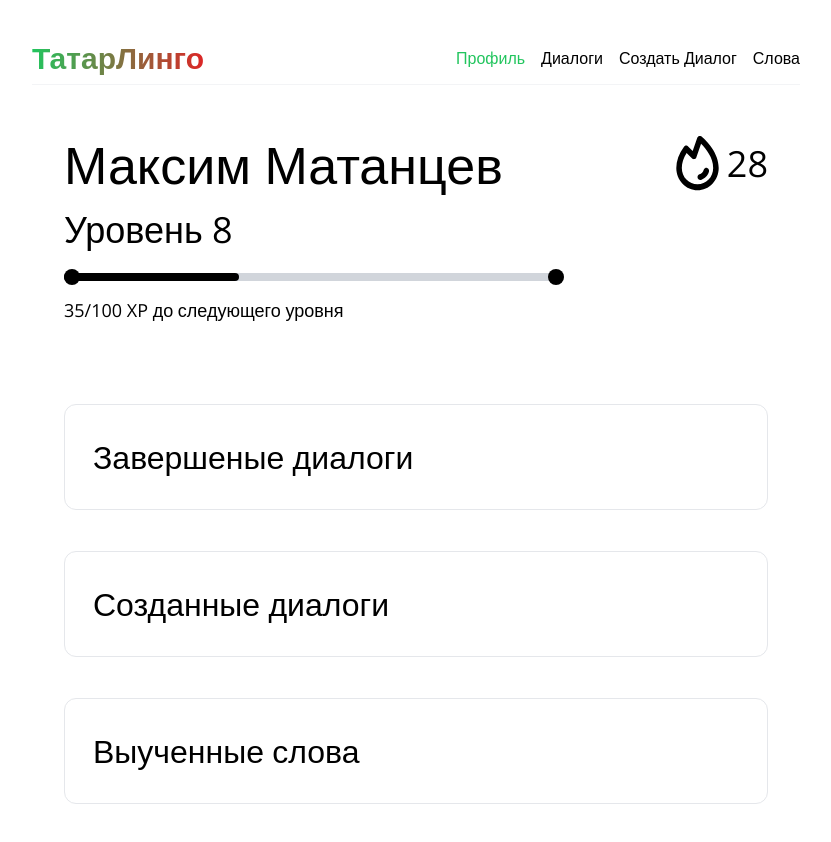
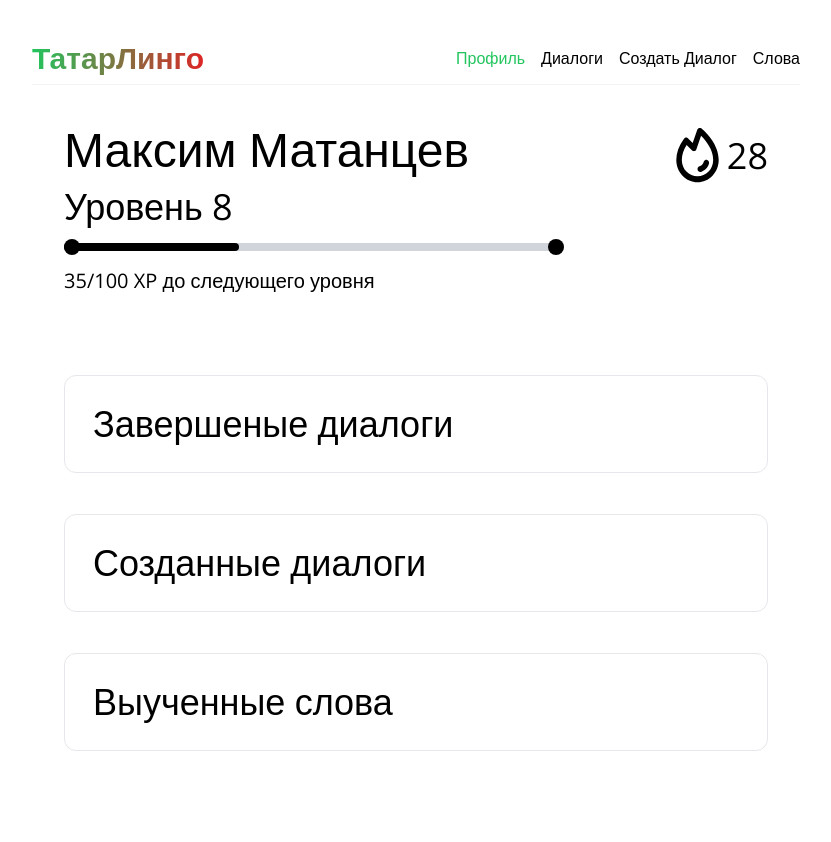
Before and after one commit to nikolina2k/language-app-front, a React (Vite) app: page / in a window 1280 px wide. Shown: the top 842 px of the page, without its empty margins (224-1055 px from the left). Built offline with nearby package versions, Linux system fonts and the light colour scheme.

Commit message:
Fix css styles to tailwind format

```diff
--- a/src/components/Home.jsx
+++ b/src/components/Home.jsx
@@ -9,23 +9,21 @@ const Home = () => {
     const {level, progress, maxProgress} = useContext(ProgressContext);
     return (
         <div
-            className="h-screen py-10 px-8"
-            style={{ color: "black" }}
+            className="h-screen py-10 px-8 text-black"
         >
             <div className="flex justify-between">
-                <span style={{ fontSize: "52px" }}>Максим Матанцев</span>
+                <span className="text-5xl">Максим Матанцев</span>
                 <div
                     className="flex items-center justify-center"
-                    style={{ display: "flex" }}
                 >
                     <img src={streakIcon} alt="streak icon" />
-                    <span style={{ fontSize: "36px" }}>28</span>
+                    <span className="text-4xl">28</span>
                 </div>
             </div>
             <div className="flex flex-col items-start">
-                <p style={{ fontSize: "36px" }}>Уровень {level}</p>
+                <p className="text-4xl">Уровень {level}</p>
                 <ProgressBar maxValue={maxProgress} currentValue={progress}/>
-                <p style={{ fontSize: "18px" }}>
+                <p className="text-xl">
                     {progress}/{maxProgress} XP до следующего уровня
                 </p>
             </div>
--- a/src/components/Profile/ProfileCard.jsx
+++ b/src/components/Profile/ProfileCard.jsx
@@ -6,7 +6,7 @@ const ProfileCard = ({ link, title }) => {
         <Link to={`${link}`}>
             <li className="mb-4 border p-7 flex items-center justify-between hover:shadow-lg cursor-pointer rounded-xl transition duration-300 ease-in-out transform hover:scale-105">
                 <div className="cursor-pointer">
-                    <h3 style={{ fontSize: "32px", color: "black" }}>
+                    <h3 className="text-4xl text-black">
                         {title}
                     </h3>
                 </div>
```
